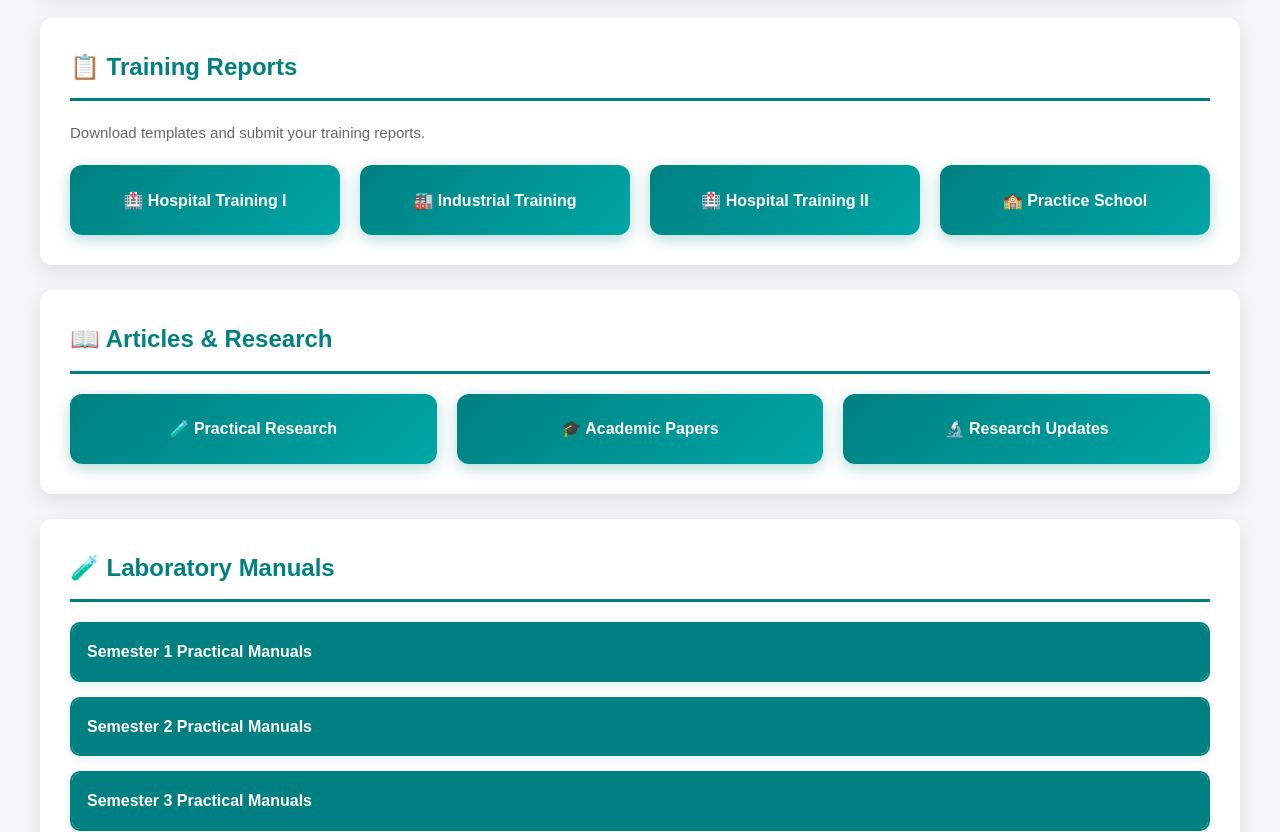
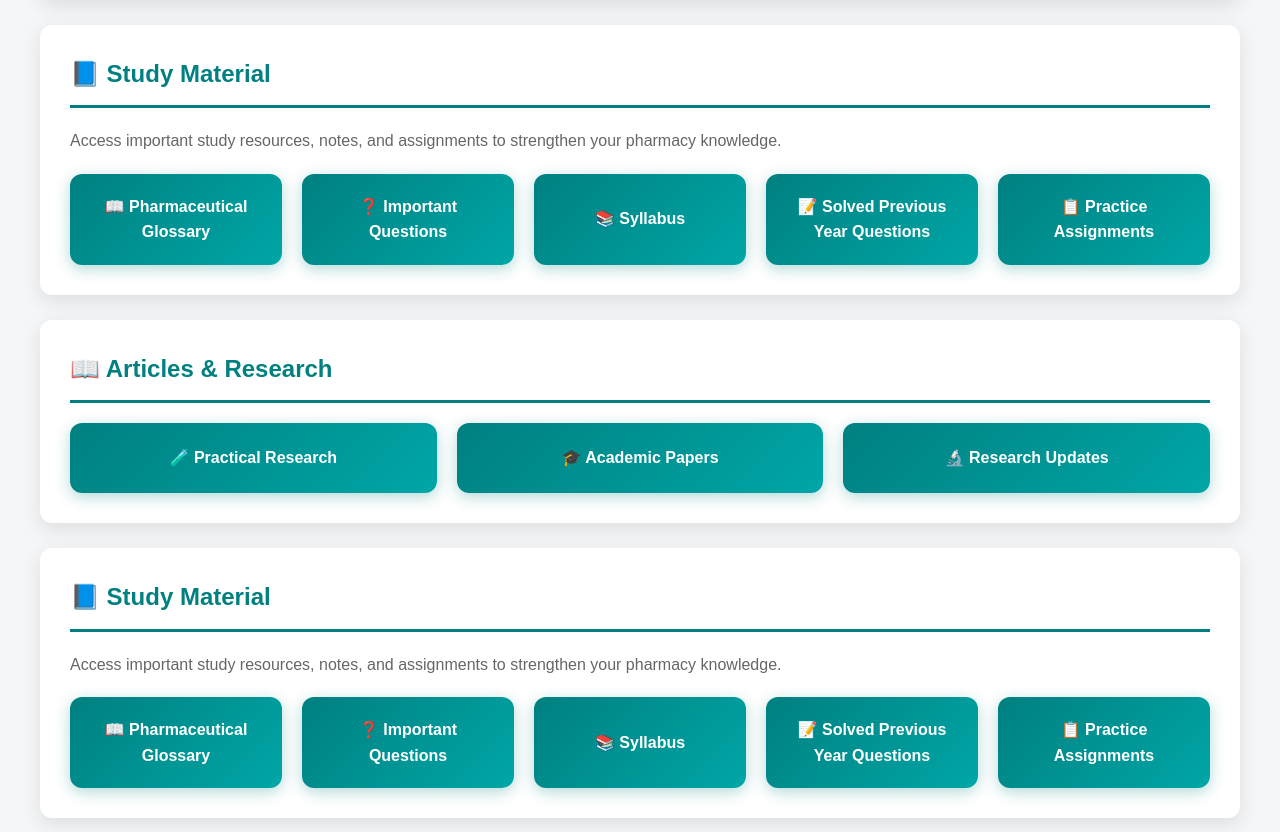
Before and after one commit to primevishal1/Karma, a plain HTML site: page index.html in a window 1280 px wide. Shown: the part 703-1535 px from the top of the page. Drawn offline with Linux system fonts and the light colour scheme.

Commit message:
Add Study Material section to index.html
Added a new section for study materials with links to resources.

```diff
--- a/index.html
+++ b/index.html
@@ -123,6 +123,7 @@
                 <a href="#career">Careers</a>
                 <a href="#reports">Reports</a>
                 <a href="#articles">Articles</a>
+                <a href="#study">Study Material</a>
                 <a href="#lab">Lab Manuals</a>
                 <a href="#contact">Contact</a>
             </nav>
@@ -164,14 +165,19 @@
         </div>
 
         <!-- TRAINING REPORTS -->
-        <div class="section" id="reports">
-            <h3 class="section-title">📋 Training Reports</h3>
-            <p style="font-size:15px; color:#666; margin-bottom:20px;">Download templates and submit your training reports.</p>
+        <!-- STUDY MATERIAL SECTION -->
+        <div class="section" id="study">
+            <h3 class="section-title">📘 Study Material</h3>
+            <p style="color:#666; margin-bottom:20px;">
+            Access important study resources, notes, and assignments to strengthen your pharmacy knowledge.
+            </p>
+
             <div class="grid-box">
-                <a href="#" class="btn-card">🏥 Hospital Training I</a>
-                <a href="#" class="btn-card">🏭 Industrial Training</a>
-                <a href="#" class="btn-card">🏥 Hospital Training II</a>
-                <a href="#" class="btn-card">🏫 Practice School</a>
+                <a href="#" class="btn-card">📖 Pharmaceutical Glossary</a>
+                <a href="#" class="btn-card">❓ Important Questions</a>
+                <a href="#" class="btn-card">📚 Syllabus</a>
+                <a href="#" class="btn-card">📝 Solved Previous Year Questions</a>
+                <a href="#" class="btn-card">📋 Practice Assignments</a>
             </div>
         </div>
 
@@ -184,6 +190,21 @@
                 <a href="#" class="btn-card">🔬 Research Updates</a>
             </div>
         </div>
+        <!-- STUDY MATERIAL SECTION -->
+<div class="section" id="study">
+    <h3 class="section-title">📘 Study Material</h3>
+    <p style="color:#666; margin-bottom:20px;">
+        Access important study resources, notes, and assignments to strengthen your pharmacy knowledge.
+    </p>
+
+    <div class="grid-box">
+        <a href="#" class="btn-card">📖 Pharmaceutical Glossary</a>
+        <a href="#" class="btn-card">❓ Important Questions</a>
+        <a href="#" class="btn-card">📚 Syllabus</a>
+        <a href="#" class="btn-card">📝 Solved Previous Year Questions</a>
+        <a href="#" class="btn-card">📋 Practice Assignments</a>
+    </div>
+</div>
 
         <!-- LABORATORY MANUALS -->
         <div class="section" id="lab">
```
